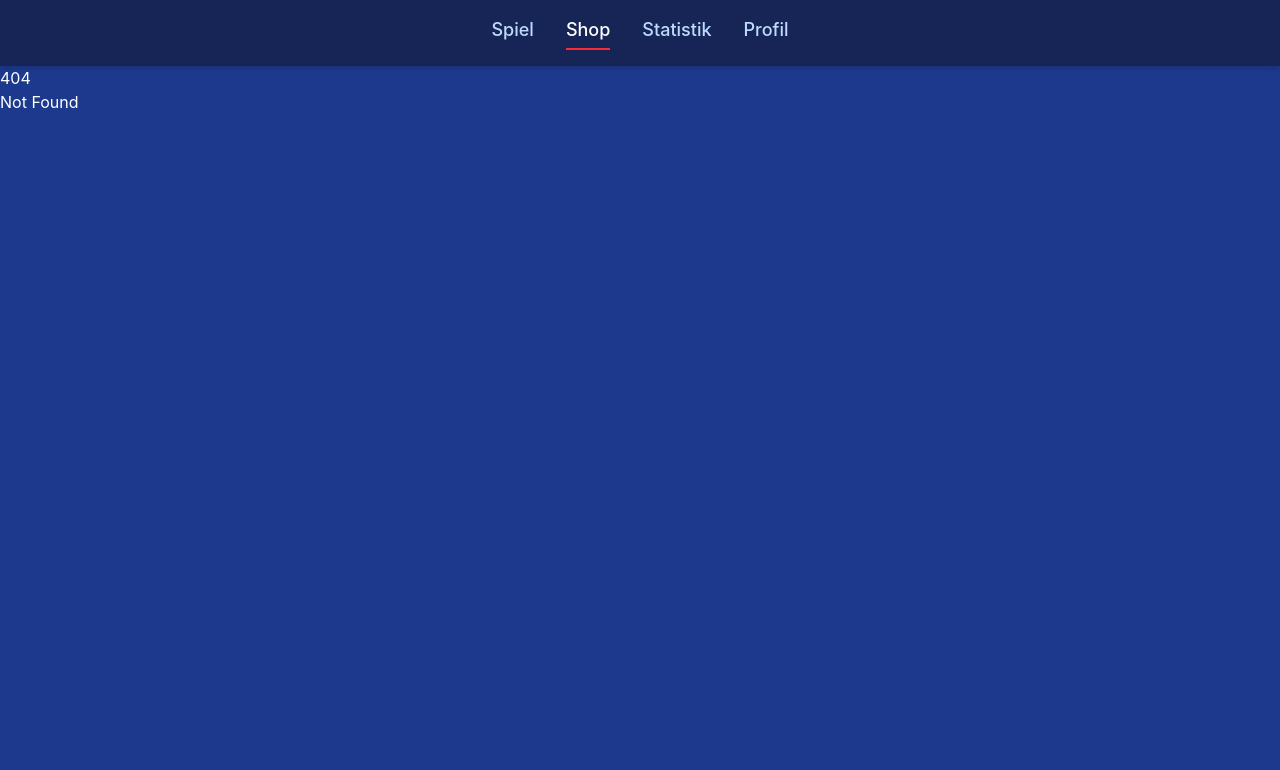
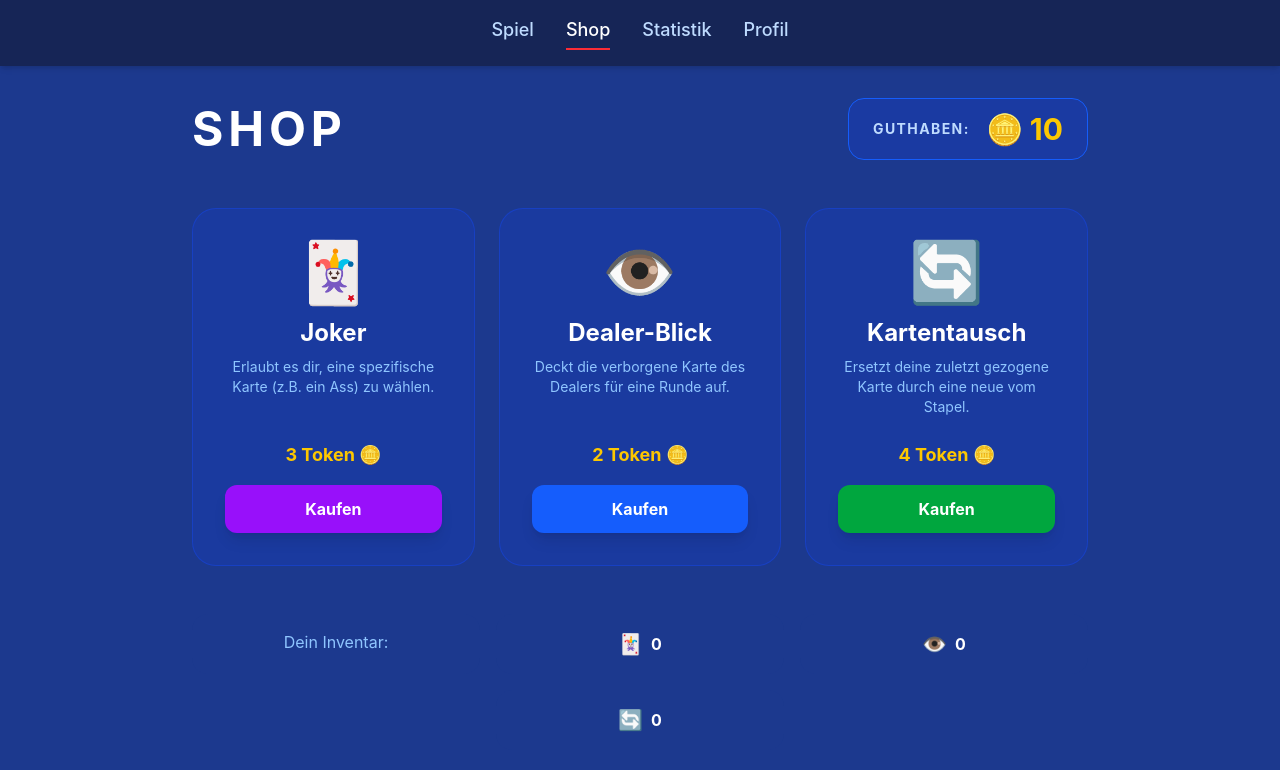
Before and after one commit to LeFrei/blackjack, a SvelteKit app: page /shop in a window 1280 px wide. Before the commit this address had no page. Shown: the top 770 px of the page. Built offline with nearby package versions, Linux system fonts and the light colour scheme.

Commit message:
Create +page.svelte

```diff
--- /dev/null
+++ b/src/routes/shop/+page.svelte
@@ -0,0 +1,110 @@
+<script lang="ts">
+    import { game, stats } from '$lib/game.svelte';
+    import { base } from '$app/paths';
+
+    let message = $state('');
+    let messageType: 'success' | 'error' = $state('success');
+
+    function buy(item: 'joker' | 'peek' | 'swap') {
+        let success = false;
+        let itemName = '';
+
+        if (item === 'joker') {
+            success = game.buyJoker();
+            itemName = 'Joker';
+        } else if (item === 'peek') {
+            success = game.buyPeek();
+            itemName = 'Dealer-Blick';
+        } else if (item === 'swap') {
+            success = game.buySwap();
+            itemName = 'Kartentausch';
+        }
+
+        if (success) {
+            message = `${itemName} erfolgreich gekauft!`;
+            messageType = 'success';
+        } else {
+            message = 'Nicht genug Token!';
+            messageType = 'error';
+        }
+
+        setTimeout(() => message = '', 2000);
+    }
+</script>
+
+<div class="flex-1 flex flex-col items-center p-4 md:p-8">
+    <div class="w-full max-w-4xl">
+        <div class="flex justify-between items-center mb-12">
+            <h1 class="text-5xl font-bold text-white tracking-widest uppercase">Shop</h1>
+            <div class="bg-blue-800/50 px-6 py-3 rounded-2xl border border-blue-600 flex items-center gap-4">
+                <span class="text-blue-200 text-sm font-bold uppercase tracking-widest">Guthaben:</span>
+                <span class="text-3xl font-bold text-yellow-400">🪙 {stats.tokens}</span>
+            </div>
+        </div>
+
+        <div class="grid grid-cols-1 md:grid-cols-3 gap-6">
+            <!-- Joker -->
+            <div class="bg-blue-800/40 p-8 rounded-3xl border border-blue-700/50 flex flex-col items-center text-center group hover:border-purple-500/50 transition-all">
+                <div class="text-6xl mb-4 group-hover:scale-110 transition-transform">🃏</div>
+                <h3 class="text-2xl font-bold text-white mb-2">Joker</h3>
+                <p class="text-blue-300 text-sm mb-6 flex-1">Erlaubt es dir, eine spezifische Karte (z.B. ein Ass) zu wählen.</p>
+                <div class="text-yellow-400 font-bold text-lg mb-4">3 Token 🪙</div>
+                <button
+                    onclick={() => buy('joker')}
+                    class="w-full py-3 bg-purple-600 hover:bg-purple-500 text-white font-bold rounded-xl shadow-lg transition-colors active:scale-95"
+                >
+                    Kaufen
+                </button>
+            </div>
+
+            <!-- Dealer Peek -->
+            <div class="bg-blue-800/40 p-8 rounded-3xl border border-blue-700/50 flex flex-col items-center text-center group hover:border-blue-400/50 transition-all">
+                <div class="text-6xl mb-4 group-hover:scale-110 transition-transform">👁️</div>
+                <h3 class="text-2xl font-bold text-white mb-2">Dealer-Blick</h3>
+                <p class="text-blue-300 text-sm mb-6 flex-1">Deckt die verborgene Karte des Dealers für eine Runde auf.</p>
+                <div class="text-yellow-400 font-bold text-lg mb-4">2 Token 🪙</div>
+                <button
+                    onclick={() => buy('peek')}
+                    class="w-full py-3 bg-blue-600 hover:bg-blue-500 text-white font-bold rounded-xl shadow-lg transition-colors active:scale-95"
+                >
+                    Kaufen
+                </button>
+            </div>
+
+            <!-- Card Swap -->
+            <div class="bg-blue-800/40 p-8 rounded-3xl border border-blue-700/50 flex flex-col items-center text-center group hover:border-green-400/50 transition-all">
+                <div class="text-6xl mb-4 group-hover:scale-110 transition-transform">🔄</div>
+                <h3 class="text-2xl font-bold text-white mb-2">Kartentausch</h3>
+                <p class="text-blue-300 text-sm mb-6 flex-1">Ersetzt deine zuletzt gezogene Karte durch eine neue vom Stapel.</p>
+                <div class="text-yellow-400 font-bold text-lg mb-4">4 Token 🪙</div>
+                <button
+                    onclick={() => buy('swap')}
+                    class="w-full py-3 bg-green-600 hover:bg-green-500 text-white font-bold rounded-xl shadow-lg transition-colors active:scale-95"
+                >
+                    Kaufen
+                </button>
+            </div>
+        </div>
+
+        <div class="mt-12 grid grid-cols-3 gap-4 text-center">
+            <div class="text-blue-300 bg-blue-900/30 p-4 rounded-2xl">
+                Dein Inventar:
+            </div>
+            <div class="bg-blue-900/30 p-4 rounded-2xl flex items-center justify-center gap-2">
+                <span class="text-xl">🃏</span> <span class="text-white font-bold">{stats.jokers}</span>
+            </div>
+            <div class="bg-blue-900/30 p-4 rounded-2xl flex items-center justify-center gap-2">
+                <span class="text-xl">👁️</span> <span class="text-white font-bold">{stats.peeks}</span>
+            </div>
+             <div class="bg-blue-900/30 p-4 rounded-2xl flex items-center justify-center gap-2 col-start-2">
+                <span class="text-xl">🔄</span> <span class="text-white font-bold">{stats.swaps}</span>
+            </div>
+        </div>
+
+        {#if message}
+            <div class="fixed bottom-8 left-1/2 -translate-x-1/2 px-8 py-4 rounded-2xl shadow-2xl font-bold text-xl animate-bounce {messageType === 'success' ? 'bg-green-500 text-white' : 'bg-red-500 text-white'}">
+                {message}
+            </div>
+        {/if}
+    </div>
+</div>
```
